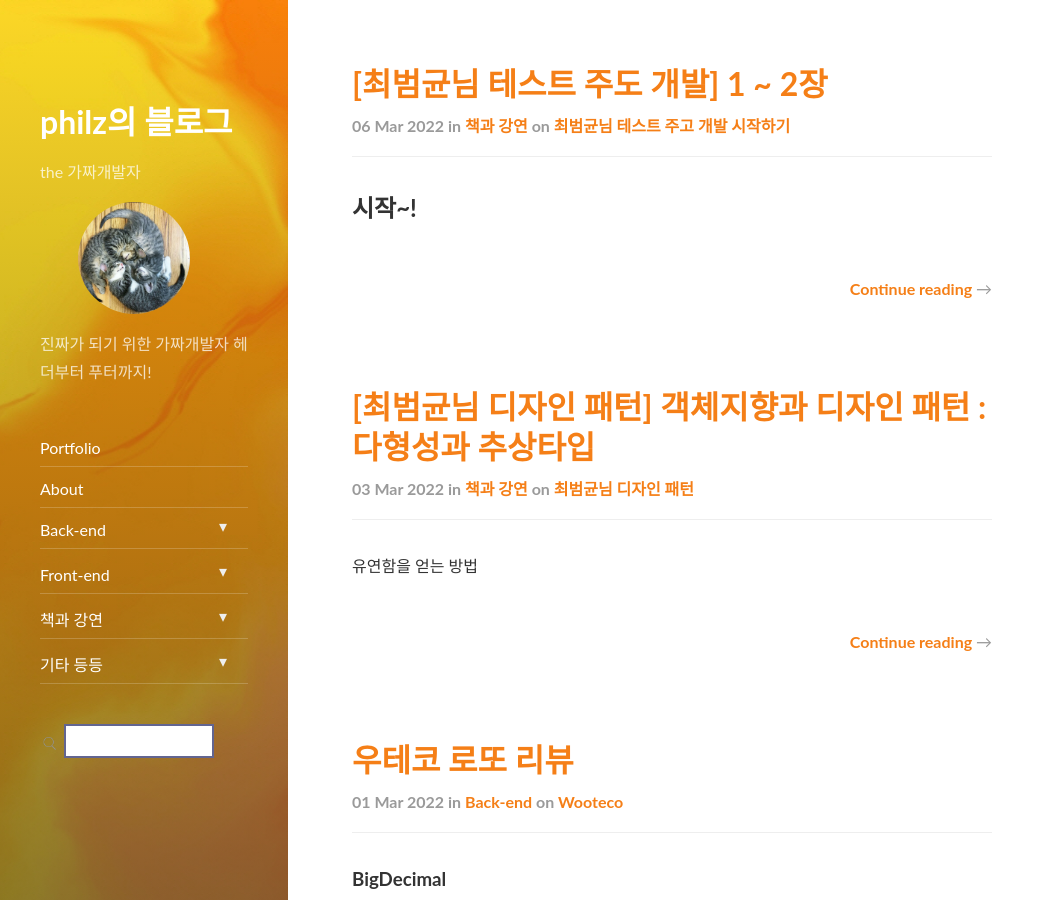
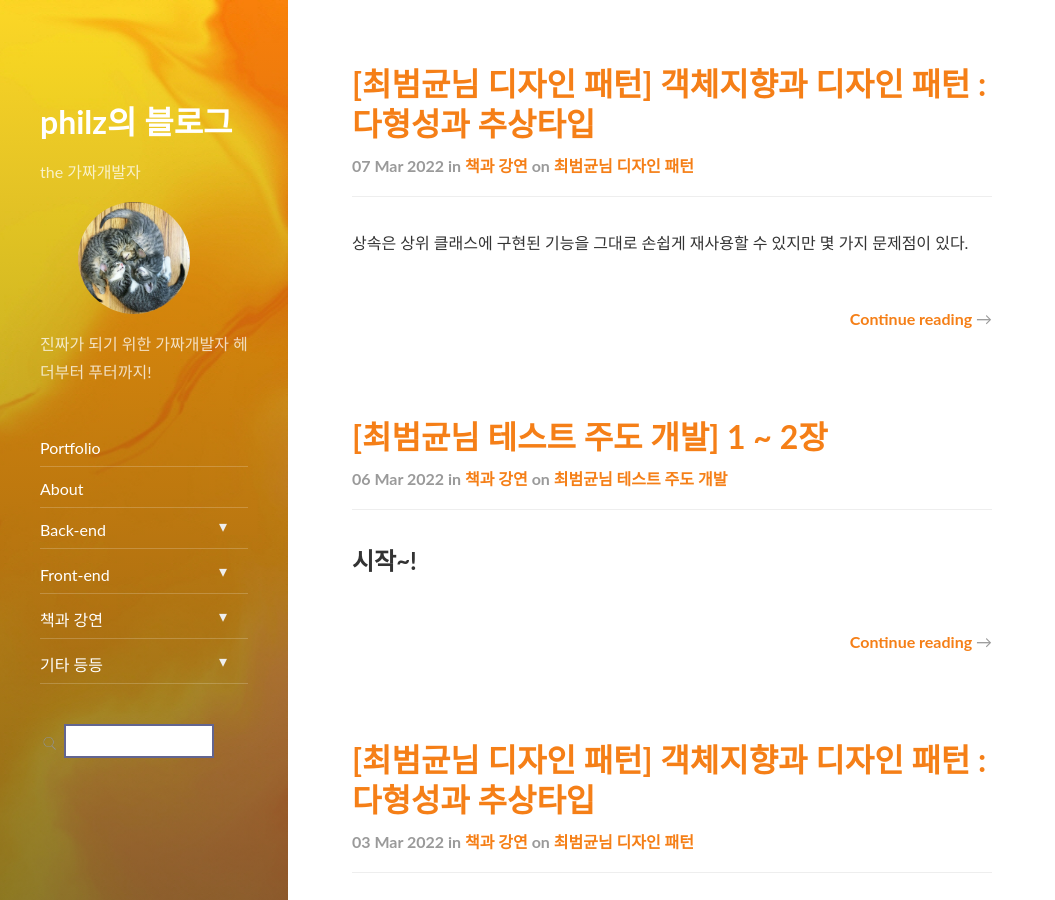
Before and after one commit to progress0407/progress0407.github.io, a Jekyll site: the page built from index.html, in a window 1280 px wide and 900 px high. Shown: the whole window, without its empty margins (0-1055 px from the left). Built offline with Jekyll 4.4.1, drawn with Linux system fonts in a browser that asks for light colours; nearby versions of some CDN libraries; the list of posts is cut into pages by our own code; part of the change alters nothing that is shown.

Commit message:
범균님 디자인패턴: 4장 상속보단 조립을

```diff
--- a/_featured_tags/book-cbk-tdd-basic.md
+++ b/_featured_tags/book-cbk-tdd-basic.md
@@ -1,6 +1,6 @@
 ---
 layout: tag-blog
-title: 최범균님 테스트 주고 개발 시작하기
+title: 최범균님 테스트 주도 개발
 slug: cbk-tdd-basic
 category: book
 menu: false
--- /dev/null
+++ b/_posts/book/cbk-basic-design-pattern/2022-03-07-chapter-04-abst-compo-oop.md
@@ -0,0 +1,63 @@
+---
+layout: post
+title: "[최범균님 디자인 패턴] 객체지향과 디자인 패턴 : 다형성과 추상타입"
+subtitle: "..."
+date: 2022-03-07 15:00 +0900
+categories: book
+tags: cbk-basic-design-pattern
+comments: true
+published: true
+---
+
+상속은 상위 클래스에 구현된 기능을 그대로 손쉽게 재사용할 수 있지만 몇 가지 문제점이 있다.
+
+재사용 관점에서 상속을 대체할 수 있는 객체 조립 방식이 잇다.
+
+## 상속과 재사용
+
+### 상속을 통한 재사용의 단점 1. 상위 클래스의 변경의 어려움
+
+구현을 일부 변경했거나 일부 메서드의 시그니처를 변경했을 때
+변경에 대한 여파가 계층도를 따라 하위 클래스에 전파된다
+
+> 계층도가 커질 수록 상위 클래스를 변경하는 것은 점점 어려워진다
+
+### 상속을 통한 재사용의 단점 2. 클래스의 불필요한 증가
+
+다중 상속을 할 수 없는 자바에서는 한 개의 클래스만 상속받을 수 있다
+
+필요한 기능의 조합이 증가할 수록 클래스의 개수는 기하급수적으로 증가하게 된다 (n개의 클래스에 대하여 2^(n-1))
+
+### 상속을 통한 재사용의 단점 3. 상속의 오용
+
+`IS-A` 관계가 아닐때 사용하면 의도한 방식과 맞지 않게 동작한다 !
+
+> 예) List의 `add`, Luggage의 `put` 을 API를 사용하는 클라이언트는 알 수 없다
+
+## 조립을 이용한 재사용
+
+- 이해가 잘 안됀다...
+  다시 읽어보자 !
+
+### 위임 (delegation)
+
+- 위임 : 내가 할 일을 다른 객체에게 넘긴다
+  - 조립 방식을 이용해서 위임을 구현한다
+    - 조립: 더 구체적인 방법
+    - 위임: 논리적인 방법
+
+### 상속은 언제 사용하니?
+
+재사용의 관점이 아닌 기능의 확장이라는 관점에서 상속을 적용해야 한다
+
+명확한 `IS-A` 관계가 성립되어야 한다.
+
+## 그외
+
+#### 정사각형-직사각형 문제
+
+- 원-타원 문제
+
+#### 스프링이 추상 클래스에서 인터페이스로 옮기고 있다
+
+#### 내부 변수/상수가 있을 때는 인터페이스 보다 추상 클래스를 사용한다...?
--- a/_posts/book/cbk-tdd-basic/2022-03-06-chapter-01-02.md
+++ b/_posts/book/cbk-tdd-basic/2022-03-06-chapter-01-02.md
@@ -10,3 +10,9 @@ published: true
 ---
 
 ## 시작~!
+
+컴파일 에러를 없애고 실패하는 테스트를 작성한다
+
+테스트 메서드를 통과시킬 만큼의 코드만 작성하는 것이 중요!
+
+성공하는 테스트를 작성한다 : 최소한의 테스트만을 작성한다 !
```
